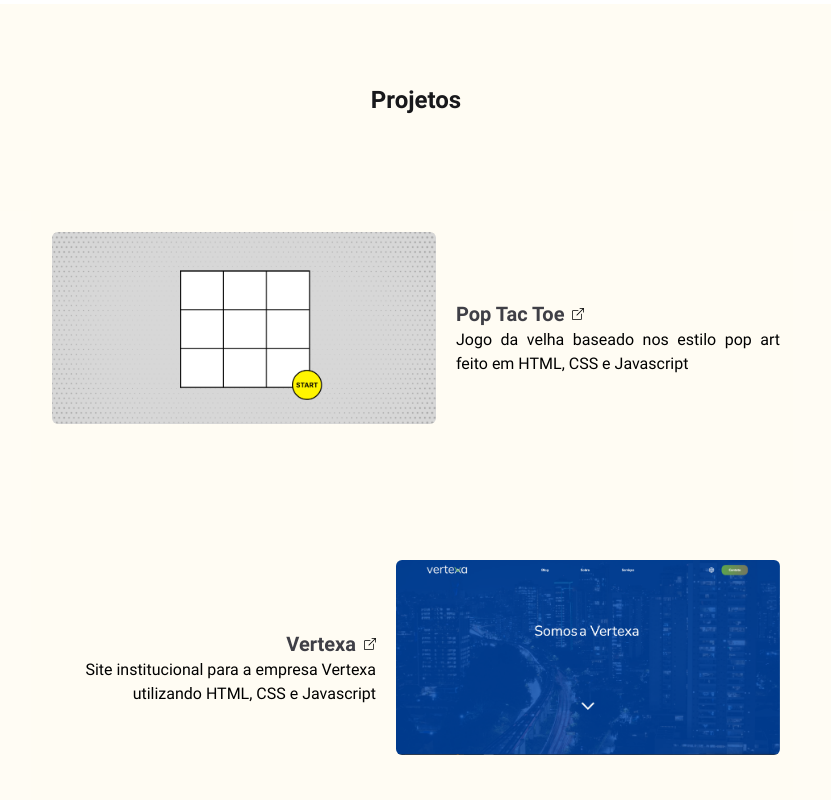
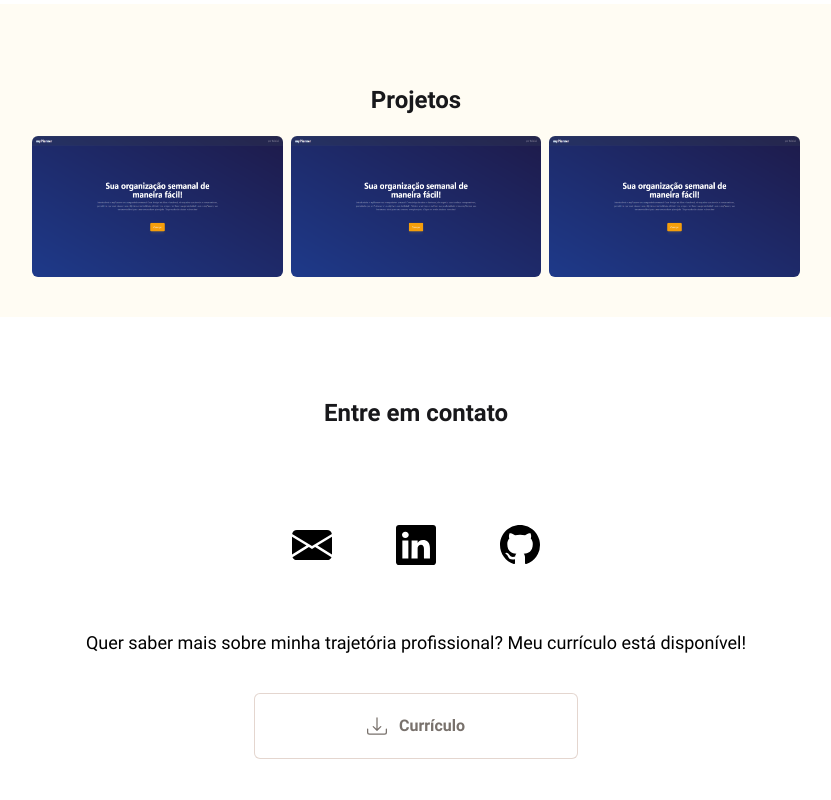
Before and after one commit to BaiaGui/myVeryOwnWebsite, a React (Vite) app in the folder myVeryownWebsite/: page / in a window 1280 px wide. Shown: the part 1060-1860 px from the top of the page, without its empty margins (224-1055 px from the left). Built offline with nearby package versions, Linux system fonts and the light colour scheme.

Commit message:
adds new project card component

```diff
--- a/myVeryownWebsite/package.json
+++ b/myVeryownWebsite/package.json
@@ -10,6 +10,7 @@
     "preview": "vite preview"
   },
   "dependencies": {
+    "@radix-ui/react-hover-card": "^1.0.7",
     "react": "^18.2.0",
     "react-dom": "^18.2.0"
   },
--- /dev/null
+++ b/myVeryownWebsite/src/components/ProjectCard.jsx
@@ -0,0 +1,33 @@
+import * as HoverCard from '@radix-ui/react-hover-card';
+
+export function ProjectCard({ project }) {
+
+    let projectTags = project.tags.map(tag => <Tags key={crypto.randomUUID} content={tag} />)
+
+    return (
+        <HoverCard.Root openDelay={100} closeDelay={100}>
+            <HoverCard.Trigger asChild>
+                <a href={project.deployLink}><img src={project.thumbnail} alt="" className='aspect-video w-96 rounded-md' /></a>
+            </HoverCard.Trigger>
+            <HoverCard.Portal>
+                <HoverCard.Content asChild>
+                    <div className='bg-white p-5 mt-2 w-[400px] shadow-sm rounded-md'>
+                        {project.description}
+                        <div className='flex gap-1 mt-5'>
+                            {projectTags}
+                        </div>
+
+                    </div>
+                </HoverCard.Content>
+            </HoverCard.Portal>
+        </HoverCard.Root>
+    )
+}
+
+export function Tags({ content }) {
+    return (
+        <div className='px-3 py-1 bg-amber-100 border text-amber-800 border-amber-300 text-xs rounded-full'>
+            {content}
+        </div>
+    )
+}
--- a/myVeryownWebsite/src/components/sections/ProjectsSec.jsx
+++ b/myVeryownWebsite/src/components/sections/ProjectsSec.jsx
@@ -3,52 +3,42 @@
 import vertexaThumb from '../../assets/vertexaThumb.webp'
 import external from '../../assets/external.svg'
 import { SecTitle } from '../SecTitle';
+import { ProjectCard } from '../ProjectCard';
 
 export function ProjectsSec(){
+
+    let projects = [
+        {
+            "thumbnail": plannerThumb,
+            "deployLink": "https://baiaplanner.netlify.app",
+            "description": 'Um planner semanal para auxiliar na organização de tarefas da semana. Feito com React e Tailwind',
+            "tags": ['React', 'Tailwind']
+        },
+        {
+            "thumbnail": plannerThumb,
+            "deployLink": "https://baiaplanner.netlify.app",
+            "description": 'Um planner semanal para auxiliar na organização de tarefas da semana. Feito com React e Tailwind',
+            "tags": ['React', 'Tailwind']
+        },
+        {
+            "thumbnail": plannerThumb,
+            "deployLink": "https://baiaplanner.netlify.app",
+            "description": 'Um planner semanal para auxiliar na organização de tarefas da semana. Feito com React e Tailwind',
+            "tags": ['React', 'Tailwind']
+        },
+    ]
+
+    const cards = projects.map(project => <ProjectCard key={crypto.randomUUID} project={project}/> )
+
+
+
     return (
         <div className="flex flex-col items-center lg:px-64 py-10 bg-amber-400/5" id='ProjectSecId'>
-            <SecTitle>{"Projetos"}</SecTitle>
-            <ProjectCard side={"l"} title={"Pop Tac Toe"} imgUrl={popThumb} link={"https://baiagui.github.io/pop-tac-toe/"}>
-                Jogo da velha baseado nos estilo pop art feito em HTML, CSS e Javascript
-            </ProjectCard>
-            <ProjectCard side={"r"} title={"Vertexa"} imgUrl={vertexaThumb} link={"https://vertexa.com.br/"}>
-                Site institucional para a empresa Vertexa utilizando HTML, CSS e Javascript
-            </ProjectCard>
-            <ProjectCard side={"l"} title={"myPlanner"} imgUrl={plannerThumb} link={"https://baiaplanner.netlify.app"}>
-                Um planner semanal para auxiliar na organização de tarefas da semana. Feito com React e Tailwind
-            </ProjectCard>
+             <SecTitle>{"Projetos"}</SecTitle>
+             <div className='mt-5 flex gap-2'>
+             {cards}
+             </div>
+
         </div>
     );
 }
-
-
-
-function ProjectCard({imgUrl, title, children, side, link}){
-
-
-    if(side=="l"){
-
-        return(
-            <div className="flex flex-col items-center w-full mt-24 p-5 lg:flex-row lg:w-fit">
-                <img src={imgUrl} alt="" className=" w-96 rounded-md"/>
-                <div className="flex flex-col items-center mt-5 lg:items-start lg:ml-5">
-                <a href={link} target="_blank" className="flex font-bold text-xl hover:underline text-zinc-700">{title}<img src={external} className="pl-2 w-5"/></a>
-                <p className="text-justify">{children}</p>
-                </div>
-            </div>
-            );
-    }
-    else{
-        return(
-            <div className="flex flex-col items-center w-full mt-24 p-5 lg:flex-row-reverse lg:w-fit">
-               <img src={imgUrl} alt="" className="w-96 rounded-md "/>
-                <div className="flex flex-col items-center mt-5 lg:items-end lg:mr-5">
-                <a href={link} target="_blank" className="flex font-bold text-xl hover:underline text-zinc-700">{title}<img src={external} className="pl-2 w-5"/></a>
-                <p className="text-justify lg:text-right">{children}</p>
-                </div>
-            </div>
-        );
-    }
-
-
-}
--- a/myVeryownWebsite/src/main.jsx
+++ b/myVeryownWebsite/src/main.jsx
@@ -6,5 +6,5 @@
 ReactDOM.createRoot(document.getElementById('root')).render(
   <React.StrictMode>
     <App/>
-  </React.StrictMode>,
+  </React.StrictMode>
 )
```
Also changed, not shown: 1 other file (tests, documents, lock files or other folders).
